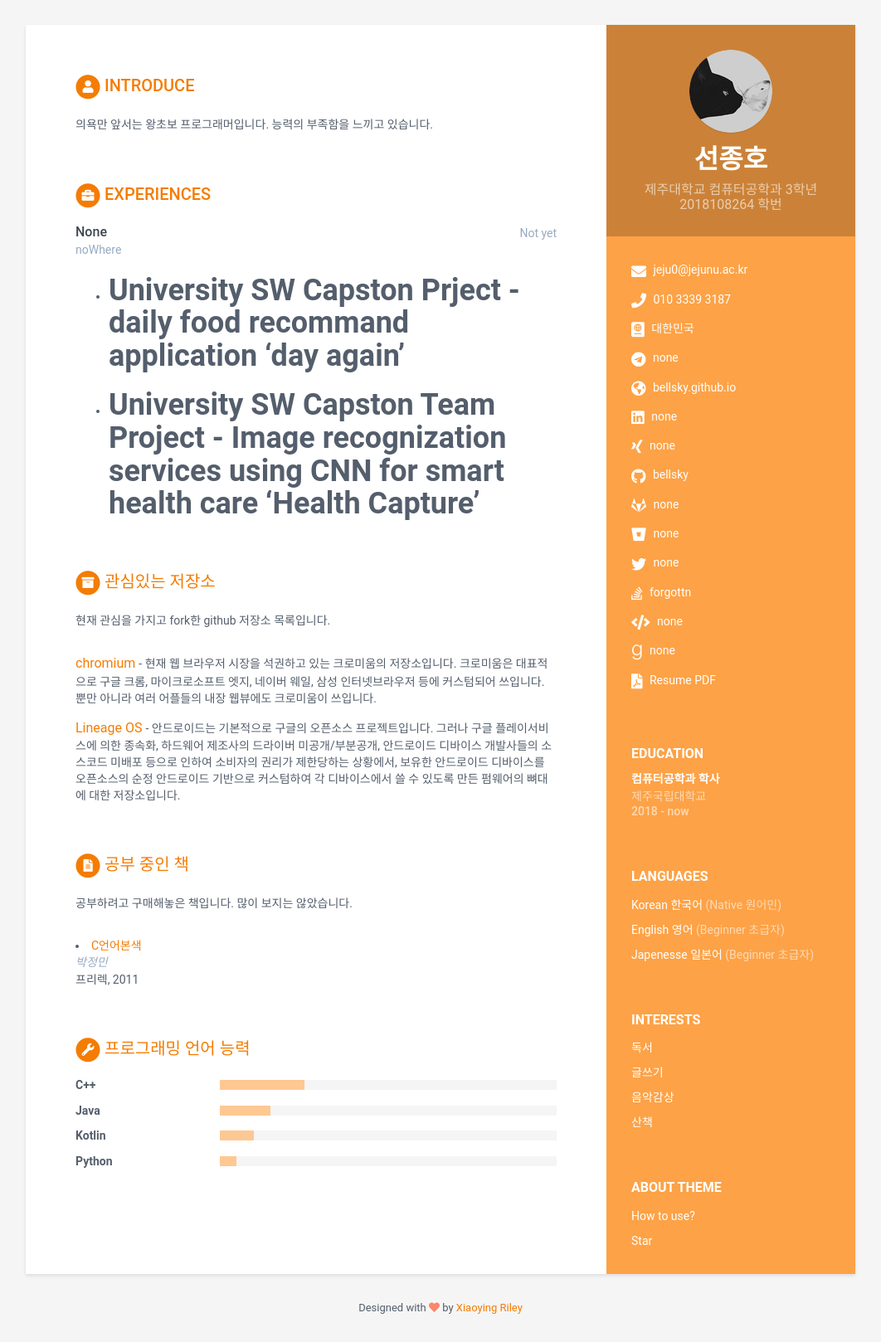
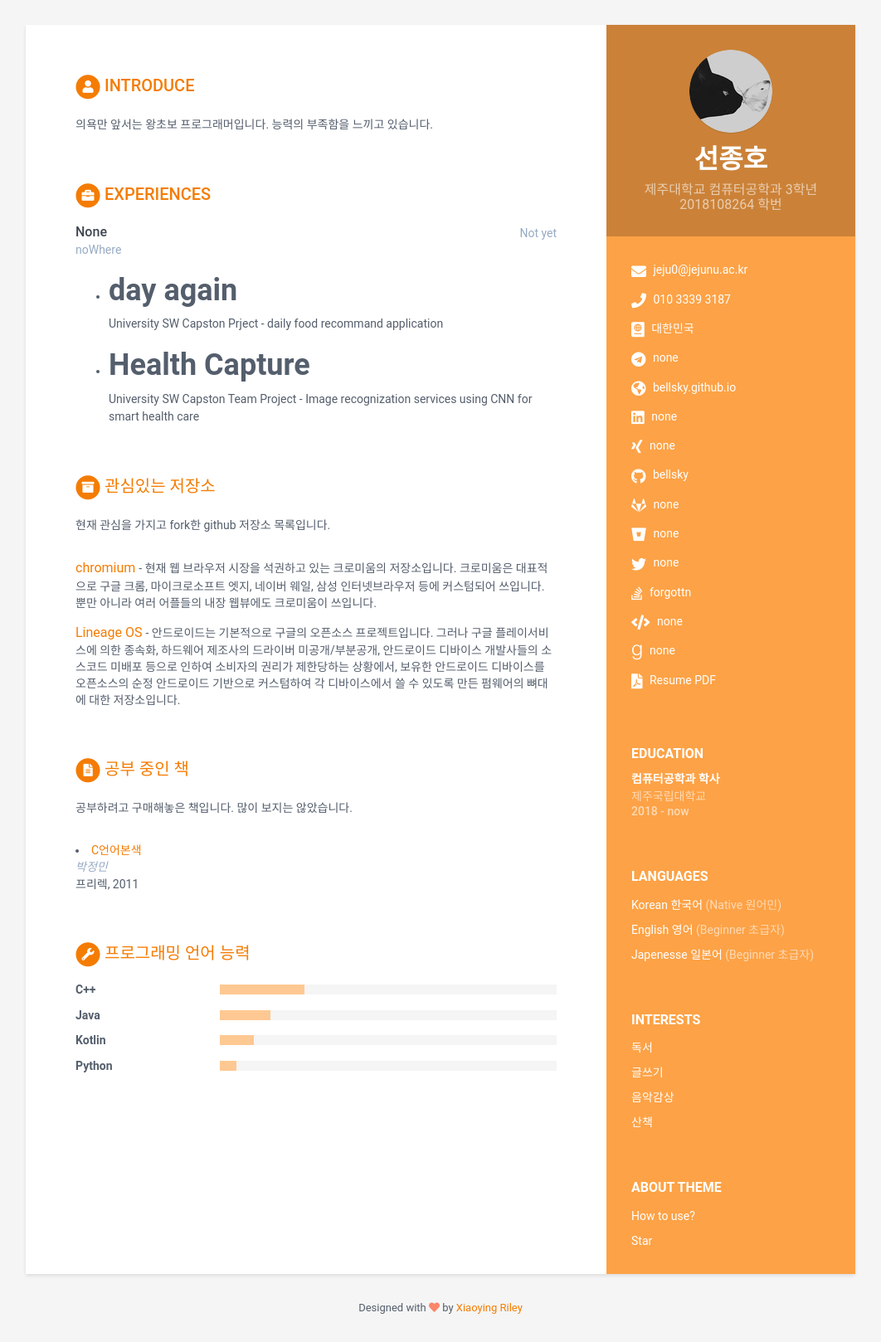
Before and after one commit to bellsky/resume, a Jekyll site: the page built from index.html, in a window 1280 px wide. Shown: the whole page at 83% size, without its empty margins (109-1171 px from the left). Built offline with Jekyll 4.4.1, drawn with Linux system fonts in a browser that asks for light colours.

Commit message:
글씨 강조 변화

```diff
--- a/_data/data.yml
+++ b/_data/data.yml
@@ -72,8 +72,10 @@ experiences:
       time: Not yet
       company: noWhere
       details: |
-          - # University SW Capston Prject - daily food recommand application 'day again'
-          - # University SW Capston Team Project - Image recognization services using CNN for smart health care 'Health Capture'
+          - # **day again**
+          University SW Capston Prject - daily food recommand application
+          - # **Health Capture**
+          University SW Capston Team Project - Image recognization services using CNN for smart health care
 projects:
     title: 관심있는 저장소
     intro: >
```
